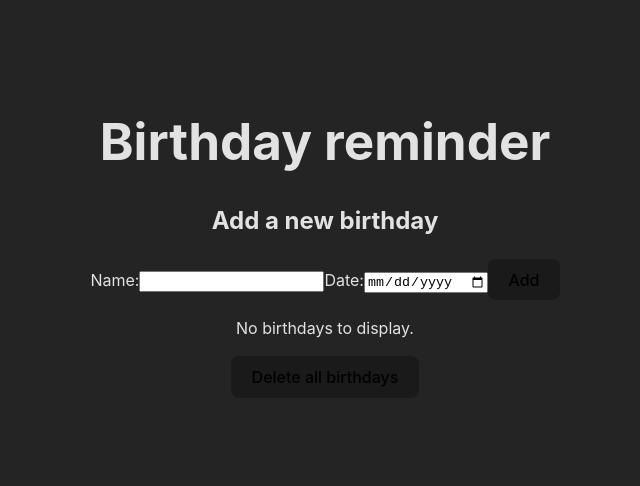
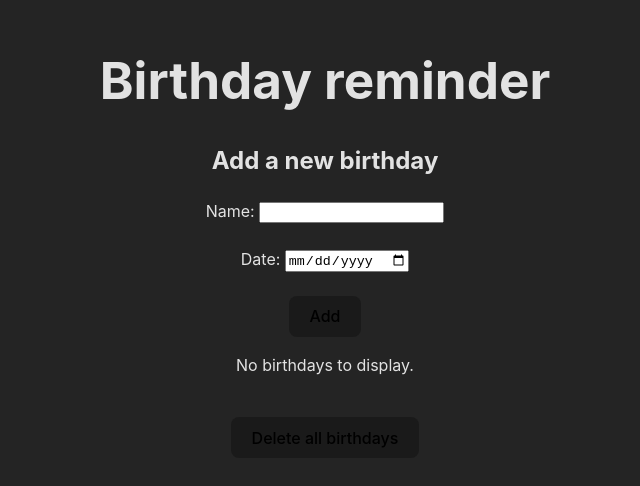
Before and after one commit to Ricaidito/birthday-reminder, a React (Vite) app: page / in a window 1280 px wide. Shown: the part 162-648 px from the top of the page, without its empty margins (315-955 px from the left). Built offline with nearby package versions, Linux system fonts and the light colour scheme.

Commit message:
Added spacing

```diff
--- a/src/App.tsx
+++ b/src/App.tsx
@@ -41,6 +41,7 @@ const App = () => {
         birthdays={birthdays}
         deleteBirthdaybyId={deleteBirthdaybyId}
       />
+      <br />
       <button onClick={deleteAllBirthdays}>Delete all birthdays</button>
     </div>
   );
--- a/src/components/add-birthday/AddBirthday.tsx
+++ b/src/components/add-birthday/AddBirthday.tsx
@@ -32,10 +32,16 @@ const AddBirthday = ({ saveBirthday }: AddBirthdayProps) => {
     <div>
       <h2>Add a new birthday</h2>
       <form onSubmit={handleSubmit}>
-        <label htmlFor="personName">Name:</label>
-        <input type="text" id="personName" required ref={personNameRef} />
-        <label htmlFor="date">Date:</label>
-        <input type="date" id="date" required ref={dateRef} />
+        <div>
+          <label htmlFor="personName">Name: </label>
+          <input type="text" id="personName" required ref={personNameRef} />
+        </div>
+        <br />
+        <div>
+          <label htmlFor="date">Date: </label>
+          <input type="date" id="date" required ref={dateRef} />
+        </div>
+        <br />
         <button type="submit">Add</button>
       </form>
     </div>
```
